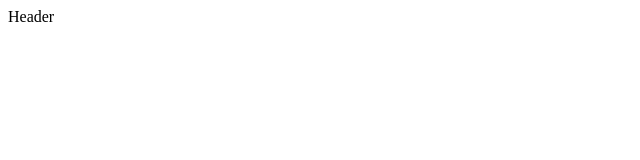
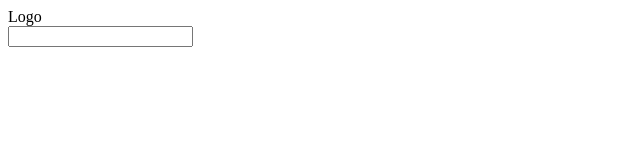
Before and after one commit to Joshua-Owen/React-Basics, a React app: page / in a window 1280 px wide. Shown: the top 160 px of the page, without its empty margins (0-640 px from the left). Built offline with nearby package versions, Linux system fonts and the light colour scheme; the HTML template or start-up script is replaced by a standard one.

Commit message:
expressions and how to use them

```diff
--- a/src/components/header.jsx
+++ b/src/components/header.jsx
@@ -1,9 +1,32 @@
+
+const getTheYear = () => { //creates a funtion that will create a instance of the date class and then return the full year. This is the same as
+                        //{const newDate = new Date(); return newDate.getFullYear(); but its done outside the component to return a single expression
+    const newDate = new Date();
+    return newDate.getFullYear();
+}
 
 
-const Header = () => (
-    <>
-        Header
-    </>
-)
+//const Header = () => (
+   // <>
+      // The date is {Date.now()} {/*this is an single expression as its returning 1 thing*/}
+        {/* The year is {const newDate = new Date(); return newDate.getFullYear();} this is all valid however this is not a single expression it is 2
+                                                                                    1, the creation of the variable and 2, the return of said vairable
+                                                                                    this is why it is causing a in line error*/}
 
-export default Header; //this allows us to connect the main.jsx to this component as we are exporting it
+      //    The year is {getTheYear()}
+          {/*we can create a function that can do multiple calcs and then call the funstions instead to get past the multiple expressions issue*/}
+     //     what is 5 + 5? {5+5}
+   // </>
+//)
+
+const Header = () => {
+    return( /*we must return with () when using {} for the component */
+    <header>
+        <div>
+            Logo
+        </div>
+        <input/> {/* allows users to input strings*/}
+    </header>
+)}
+
+export default Header;
```
